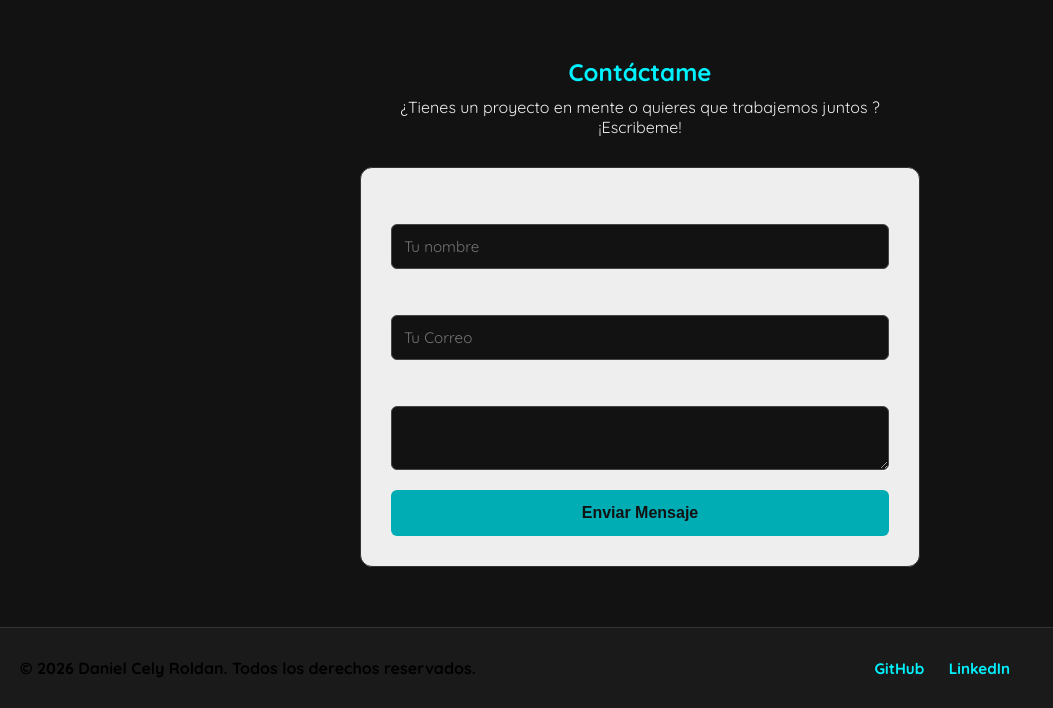
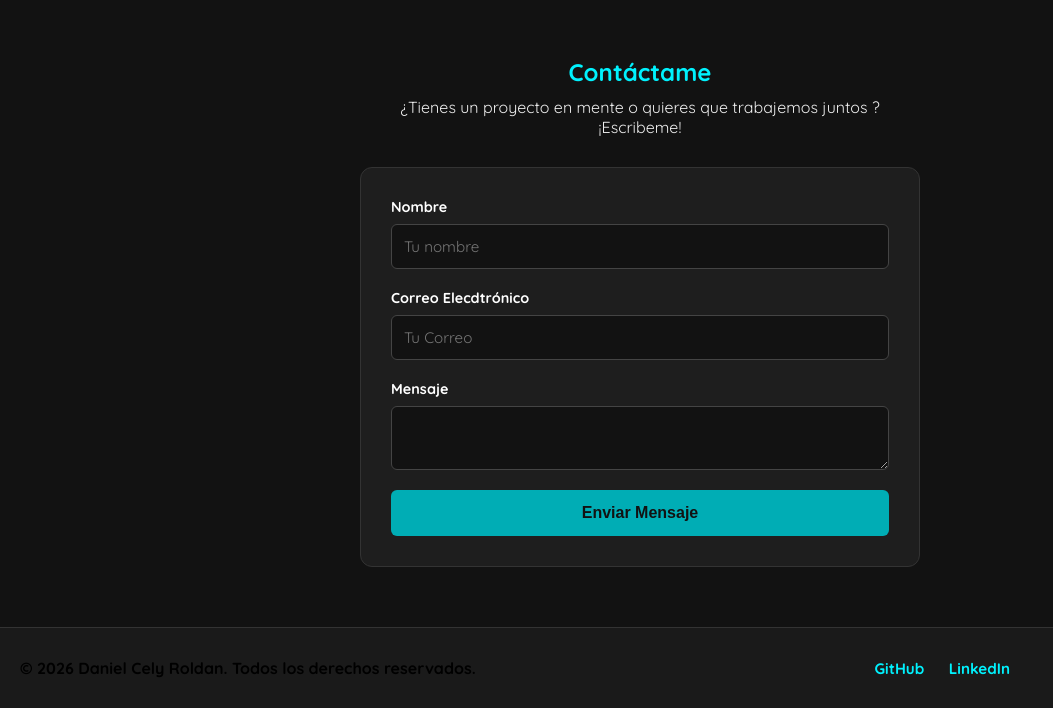
Before and after one commit to andresssRoldan/portfolio, a plain HTML site: page index.html in a window 1280 px wide. Shown: the part 1398-2106 px from the top of the page, without its empty margins (0-1053 px from the left). Drawn offline with Linux system fonts and the light colour scheme.

Commit message:
arreglando el label de los form que no aparecian en texto blaco

```diff
--- a/css/home.css
+++ b/css/home.css
@@ -185,7 +185,7 @@ header nav ul li a{
     font-size: 1rem;
 }
 .contenedor-contacto{
-    background-color: #EEEEEE;
+    background-color:#1e1e1e;
     padding: 30px;
     border-radius: 12px;
     border: 1px solid #333;
@@ -196,8 +196,9 @@ header nav ul li a{
     display: flex;
     flex-direction: column;
 }
+
 .grupo-input label {
-    color: #EEEEEE;
+    color: #fff;
     margin-bottom: 8px;
     font-size: 0.9rem;
     font-weight: bold;
@@ -208,11 +209,12 @@ header nav ul li a{
     border: 1px solid #444;
     border-radius: 6px;
     padding: 12px;
-    color: #EEEEEE;
+
     font-family: inherit;
     font-size: 0.95rem;
     transition: border-color 0.3s ease, box-shadow 0.3s ease;
 }
+
 /* Efecto cuando el usuario da clic para escribir en el input */
 .grupo-input input:focus,
 .grupo-input textarea:focus {
@@ -311,6 +313,7 @@ header nav ul li a{
     /* Ajuste de padding para el formulario en celulares */
     .contenedor-contacto {
         padding: 20px;
+
     }
     /*  ajusete del footer para dispositivo mobiles*/
     .contenedor-footer{
```
Also changed, not shown: index.html (+3 -1 lines).
